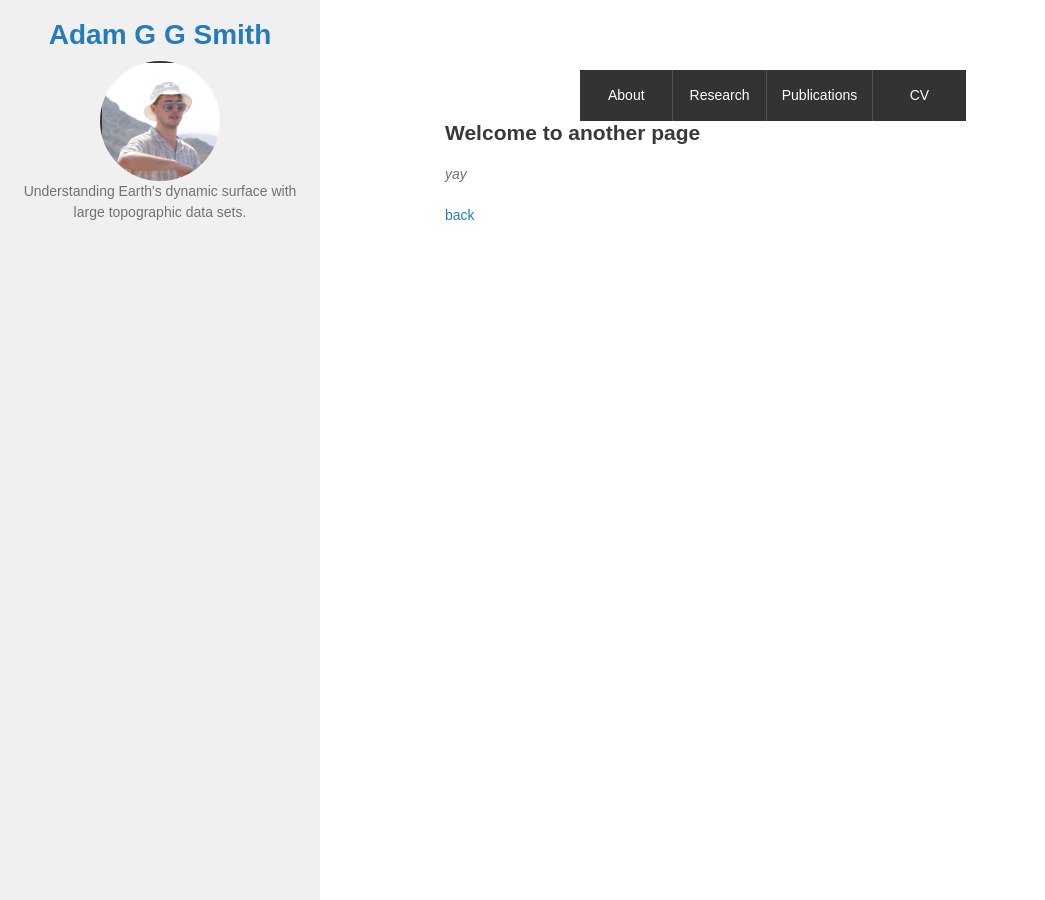
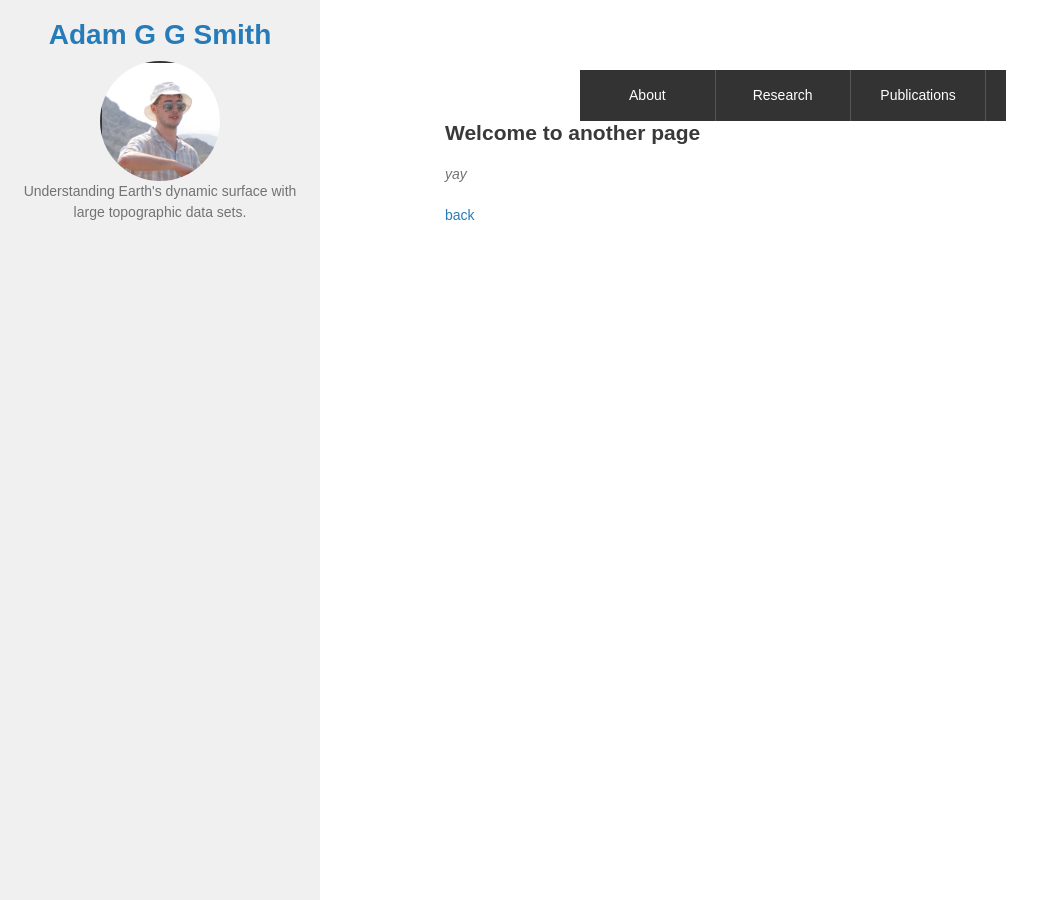
Before and after one commit to adamsmith142/adamsmith142.github.io, a Jekyll site: the page built from another-page.md, in a window 1280 px wide and 900 px high. Shown: the whole window, without its empty margins (0-1045 px from the left). Built offline with Jekyll 4.4.1, drawn with Linux system fonts in a browser that asks for light colours; our own code applies the rules of GitHub Pages for plain Markdown files.

Commit message:
Update default.html

```diff
--- a/_layouts/default.html
+++ b/_layouts/default.html
@@ -75,7 +75,7 @@
             position: sticky;
             top: 0;
             z-index: 2;
-            width: calc(75% - 20px);; /* Set a fixed width for the tabs */
+            width: 100%; /* Set a fixed width for the tabs */
             #max-width: calc(75% - 20px); /* Maximum width with a 7.5% margin on each side */
             margin-left: 25%; /* 25% for the header */
             margin-right: 7.5%;
```
